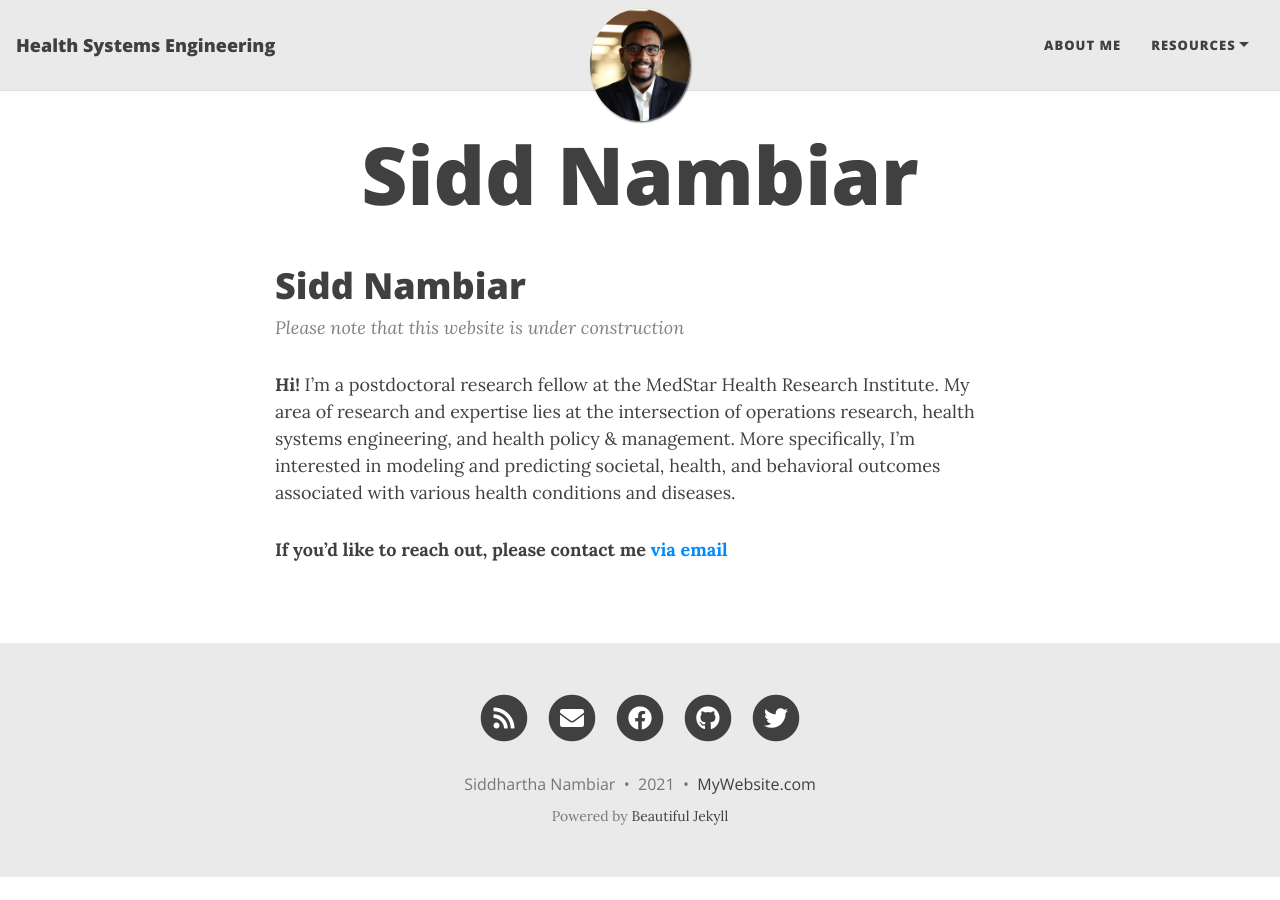
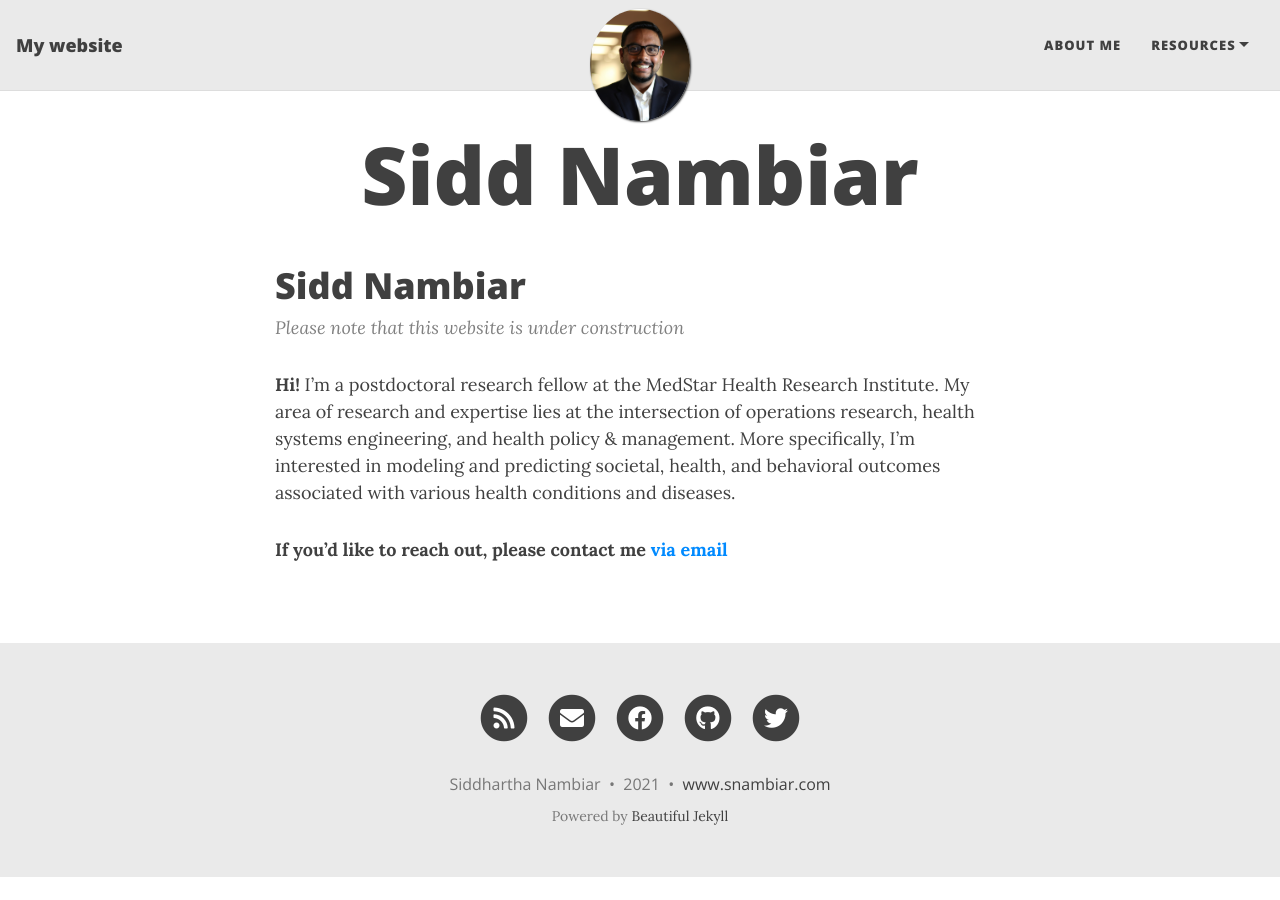
Before and after one commit to sidscorp/snambiar, a Jekyll site: the page built from index.md, in a window 1280 px wide. Built offline with Jekyll 4.4.1, drawn with Linux system fonts in a browser that asks for light colours; nearby versions of some CDN libraries; our own code applies the rules of GitHub Pages for plain Markdown files; the list of posts is cut into pages by our own code.

Commit message:
Update _config.yml

```diff
--- a/_config.yml
+++ b/_config.yml
@@ -6,7 +6,7 @@
 # --- Required options --- #
 
 # Name of website
-title: Health Systems Engineering
+title: My website
 
 # Your name to show in the footer
 author: Siddhartha Nambiar
@@ -75,7 +75,7 @@ share-links-active:
 
 # How to display the link to your website in the footer
 # Remove this if you don't want a link in the footer
-url-pretty: "MyWebsite.com"
+url-pretty: "www.snambiar.com"
 
 # Excerpt word length - Truncate the excerpt of each post on the feed page to the specified number of words
 excerpt_length: 50
```
